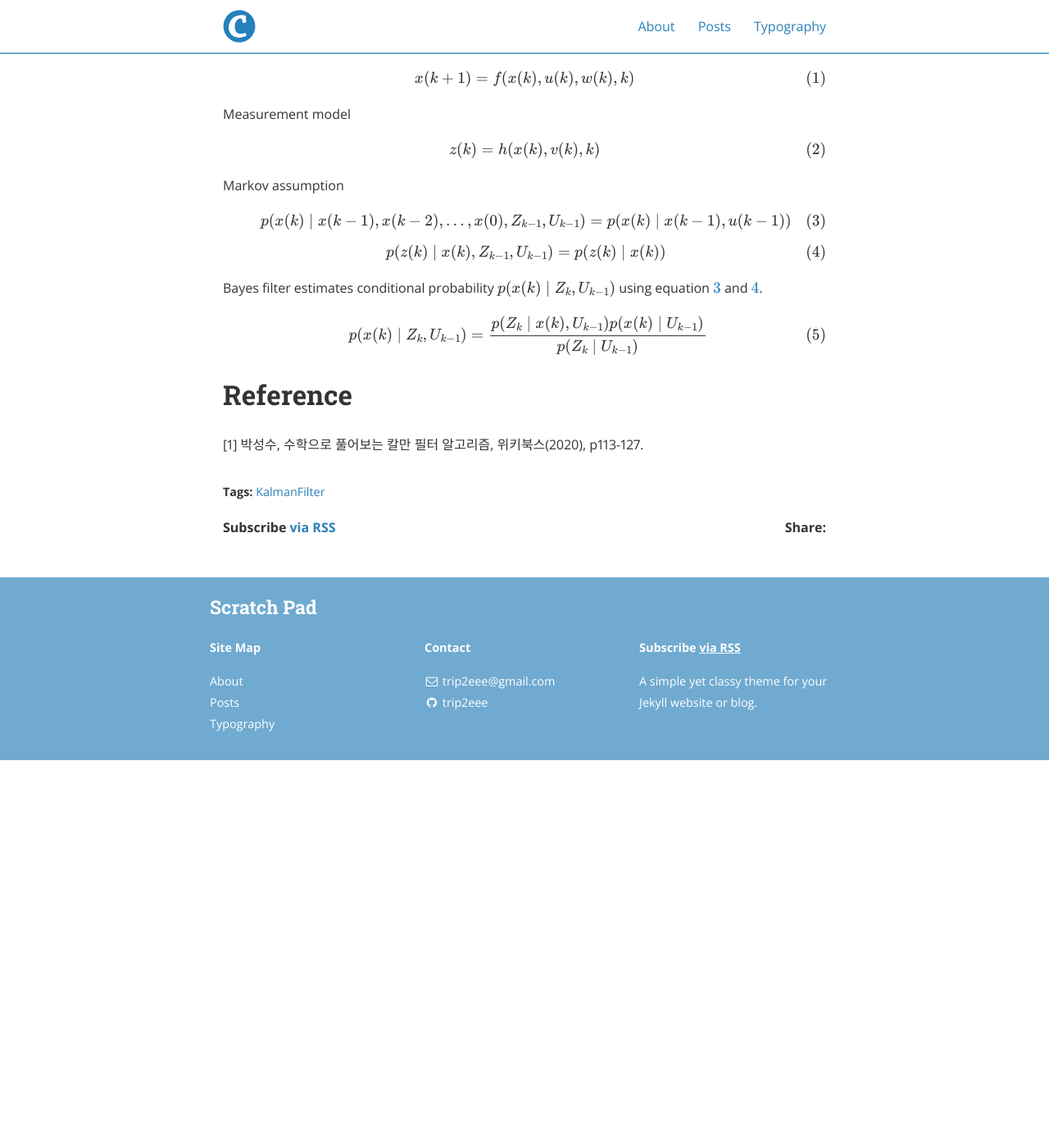
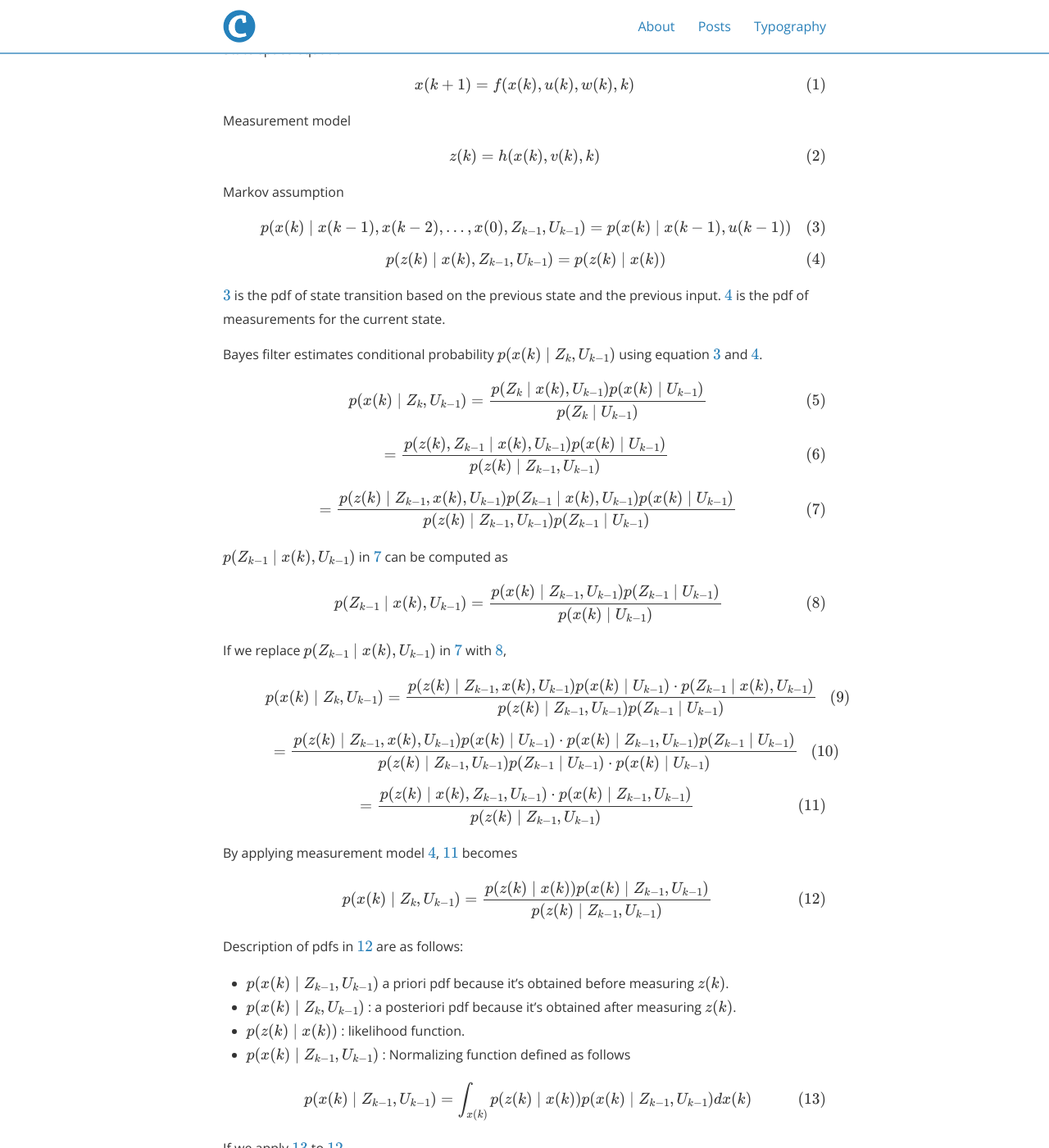
Before and after one commit to trip2eee/trip2eee.github.io, a Jekyll site: the page built from _posts/2022-07-21-Kalman-filter.md, in a window 1280 px wide and 1400 px high, scrolled down 527 px. Shown: the whole window at 82% size. Built offline with Jekyll 4.4.1, drawn with Linux system fonts in a browser that asks for light colours; nearby versions of some CDN libraries; formulas are drawn with MathJax 3; before the commit the page ends 1524 px from its top, so only the background shows below that; some of the changed text lies outside the part shown.

Commit message:
bayes filter

```diff
--- a/_posts/2022-07-21-Kalman-filter.md
+++ b/_posts/2022-07-21-Kalman-filter.md
@@ -8,7 +8,8 @@ comments: true
 ---
 
 # Derivation of Kalman filter
-### Assumption
+
+## Assumption
 * Process noise $w \sim \mathcal{N}\left(0, Q\right)$
 * Measurement noise $v \sim \mathcal{N}\left(0, R\right)$
 * $w$ and $v$ are independent.
@@ -24,14 +25,61 @@ Measurement model
 
 Markov assumption
 
-\begin{align} p(x(k) \mid x(k-1), x(k-2), ..., x(0), Z_{k-1}, U_{k-1}) = p(x(k) \mid x(k-1), u(k-1)) \label{markov_assumption1} \end{align}
+\begin{align} p(x(k) \mid x(k-1), x(k-2), ..., x(0), Z_{k-1}, U_{k-1}) = p(x(k) \mid x(k-1), u(k-1)) \label{eq_system_model} \end{align}
 
-\begin{align} p(z(k) \mid x(k), Z_{k-1}, U_{k-1}) = p(z(k) \mid x(k)) \label{markov_assumption2}  \end{align}
+\begin{align} p(z(k) \mid x(k), Z_{k-1}, U_{k-1}) = p(z(k) \mid x(k)) \label{eq_meas_model} \end{align}
 
-Bayes filter estimates conditional probability $p(x(k) \mid Z_k, U_{k-1})$ using equation $\ref{markov_assumption1}$ and $\ref{markov_assumption2}$.
+
+$\ref{eq_system_model}$ is the pdf of state transition based on the previous state and the previous input. $\ref{eq_meas_model}$ is the pdf of measurements for the current state.
+
+
+Bayes filter estimates conditional probability $p(x(k) \mid Z_k, U_{k-1})$ using equation $\ref{eq_system_model}$ and $\ref{eq_meas_model}$.
 
 \begin{align} p(x(k) \mid Z_k, U_{k-1}) = \frac{p(Z_k \mid x(k), U_{k-1}) p(x(k) \mid U_{k-1})}{p(Z_k \mid U_{k-1})} \end{align}
 
+\begin{align} =\frac{p(z(k), Z_{k-1} \mid x(k), U_{k-1}) p(x(k) \mid U_{k-1})}{p(z(k) \mid Z_{k-1}, U_{k-1})} \end{align}
+
+\begin{align} =\frac{p(z(k) \mid Z_{k-1}, x(k), U_{k-1}) p(Z_{k-1} \mid x(k), U_{k-1}) p(x(k) \mid U_{k-1})}{p(z(k) \mid Z_{k-1}, U_{k-1}) p(Z_{k-1} \mid U_{k-1})} \label{eq_interim1} \end{align}
+
+$p(Z_{k-1} \mid x(k), U_{k-1})$ in $\ref{eq_interim1}$ can be computed as
+
+\begin{align} p(Z_{k-1} \mid x(k), U_{k-1}) = \frac{ p(x(k) \mid Z_{k-1}, U_{k-1}) p(Z_{k-1} \mid U_{k-1}) } {p(x(k) \mid U_{k-1})} \label{eq_interim2} \end{align}
+
+If we replace $p(Z_{k-1} \mid x(k), U_{k-1})$ in $\ref{eq_interim1}$ with $\ref{eq_interim2}$,
+
+\begin{align} p(x(k) \mid Z_k, U_{k-1}) = \frac{ p(z(k) \mid Z_{k-1}, x(k), U_{k-1}) p(x(k) \mid U_{k-1}) \cdot p(Z_{k-1} \mid x(k), U_{k-1})}{ p(z(k) \mid Z_{k-1}, U_{k-1}) p(Z_{k-1} \mid U_{k-1}) } \end{align}
+
+\begin{align} = \frac{ p(z(k) \mid Z_{k-1}, x(k), U_{k-1}) p(x(k) \mid U_{k-1}) \cdot p(x(k) \mid Z_{k-1}, U_{k-1}) p(Z_{k-1} \mid U_{k-1}) }{ p(z(k) \mid Z_{k-1}, U_{k-1}) p(Z_{k-1} \mid U_{k-1}) \cdot p(x(k) \mid U_{k-1})}
+\end{align}
+
+\begin{align} = \frac{ p(z(k) \mid x(k), Z_{k-1}, U_{k-1}) \cdot p(x(k) \mid Z_{k-1}, U_{k-1}) }{ p(z(k) \mid Z_{k-1}, U_{k-1})} \label{eq_interim3} \end{align}
+
+By applying measurement model $\ref{eq_meas_model}$, $\ref{eq_interim3}$ becomes
+
+\begin{align} p(x(k) \mid Z_k, U_{k-1}) = \frac{ p(z(k) \mid x(k)) p(x(k) \mid Z_{k-1}, U_{k-1}) } {p(z(k) \mid Z_{k-1}, U_{k-1})} \label{eq_interim4} \end{align}
+
+Description of pdfs in $\ref{eq_interim4}$ are as follows:
+
+* $p(x(k) \mid Z_{k-1}, U_{k-1})$ a priori pdf because it's obtained before measuring $z(k)$.
+* $p(x(k) \mid Z_k, U_{k-1})$ : a posteriori pdf because it's obtained after measuring $z(k)$.
+* $p(z(k) \mid x(k))$ : likelihood function.
+* $p(x(k) \mid Z_{k-1}, U_{k-1})$ : Normalizing function defined as follows
+
+\begin{align} p(x(k) \mid Z_{k-1}, U_{k-1}) = \int_{x(k)} {p(z(k) \mid x(k)) p(x(k) \mid Z_{k-1}, U_{k-1}) dx(k)} \label{eq_norm_func}\end{align}
+
+If we apply $\ref{eq_norm_func}$ to $\ref{eq_interim4}$,
+
+\begin{align} p(x(k) \mid Z_k, U_{k-1}) = \frac{ p(z(k) \mid x(k)) p(x(k) \mid Z_{k-1}, U_{k-1}) }{ \int_{x(k)} {p(z(k) \mid x(k)) p(x(k) \mid Z_{k-1}, U_{k-1}) dx(k)} } \label{eq_meas_update} \end{align}
+
+$\ref{eq_meas_update}$ is measurement update.
+
+If we expand $p(x(k) \mid Z_{k-1}, U_{k-1})$ in $\ref{eq_meas_update}$,
+
+\begin{align} p(x(k) \mid Z_{k-1}, U_{k-1}) = \int_{x(k-1)} p(x(k) \mid x(k-1), Z_{k-1}, U_{k-1}) p(x(k-1) \mid Z_{k-1}, U_{k-1}) dx(k-1) \end{align}
+
+\begin{align} = \int_{x(k-1)} p(x(k) \mid x(k-1), u(k-1)) p(x(k-1) \mid Z_{k-1}, U_{k-2}) dx(k-1) \label{eq_time_update} \end{align}
+
+$\ref{eq_time_update}$ is time update (prediction).
 
 
 # Reference
```
